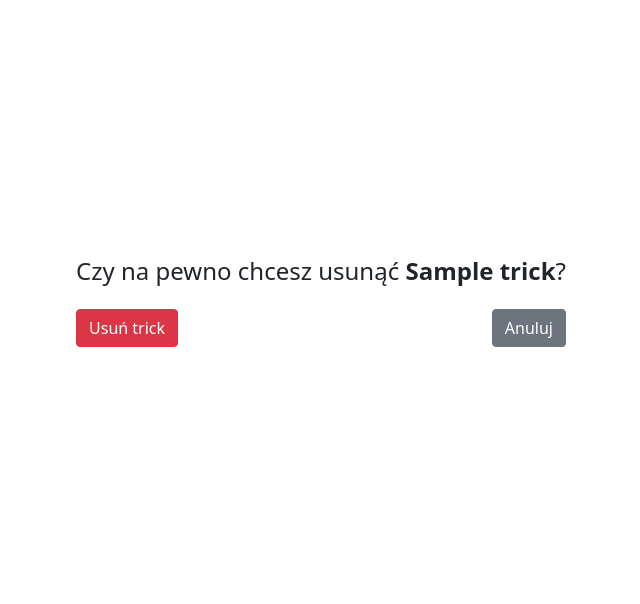
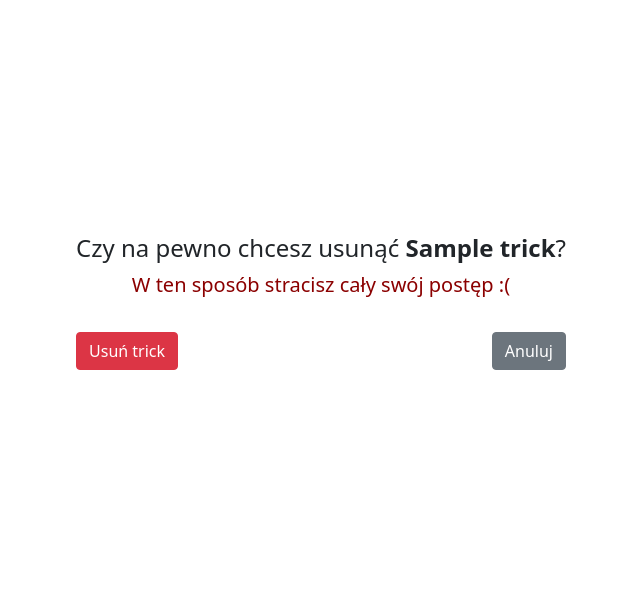
Before and after one commit to g0sie/kendama-progress-tracker, a Django app: page /tricks/1/delete in a window 1280 px wide. Shown: the part 98-702 px from the top of the page, without its empty margins (319-959 px from the left). Run offline with Django 4.2, Linux system fonts and the light colour scheme; a user stored in the database is signed in; tables that the repository leaves empty hold one stand-in row (values such as "Sample post").

Commit message:
make final touches for delete_trick template

```diff
--- a/tricks/static/tricks/css/delete_trick.css
+++ b/tricks/static/tricks/css/delete_trick.css
@@ -6,10 +6,16 @@
     margin: 0 auto;
     width: fit-content;
     height: calc(100vh - 2*(73px + 24px));
+    text-align: center;
 }
 
 .delete-message span {
     font-weight: 600;
+}
+
+.delete-message p {
+    font-size: 20px;
+    color: darkred;
 }
 
 .delete-buttons {
--- a/tricks/templates/tricks/delete_trick.html
+++ b/tricks/templates/tricks/delete_trick.html
@@ -4,7 +4,10 @@
 {% block title %} usuń trik {% endblock %}
 {% block body %}
   <div class='delete-container'>
-    <h4 class='delete-message'>Czy na pewno chcesz usunąć <span>{{ user_trick.trick.name }}</span>?</h4>
+    <div class="delete-message">
+      <h4>Czy na pewno chcesz usunąć <span>{{ user_trick.trick.name }}</span>?</h4>
+      <p>W ten sposób stracisz cały swój postęp :(</p>
+    </div>
     <div class="delete-buttons">
         <form action="{% url 'tricks:delete' user_trick.pk %}" method="post">
             {% csrf_token %}
```
